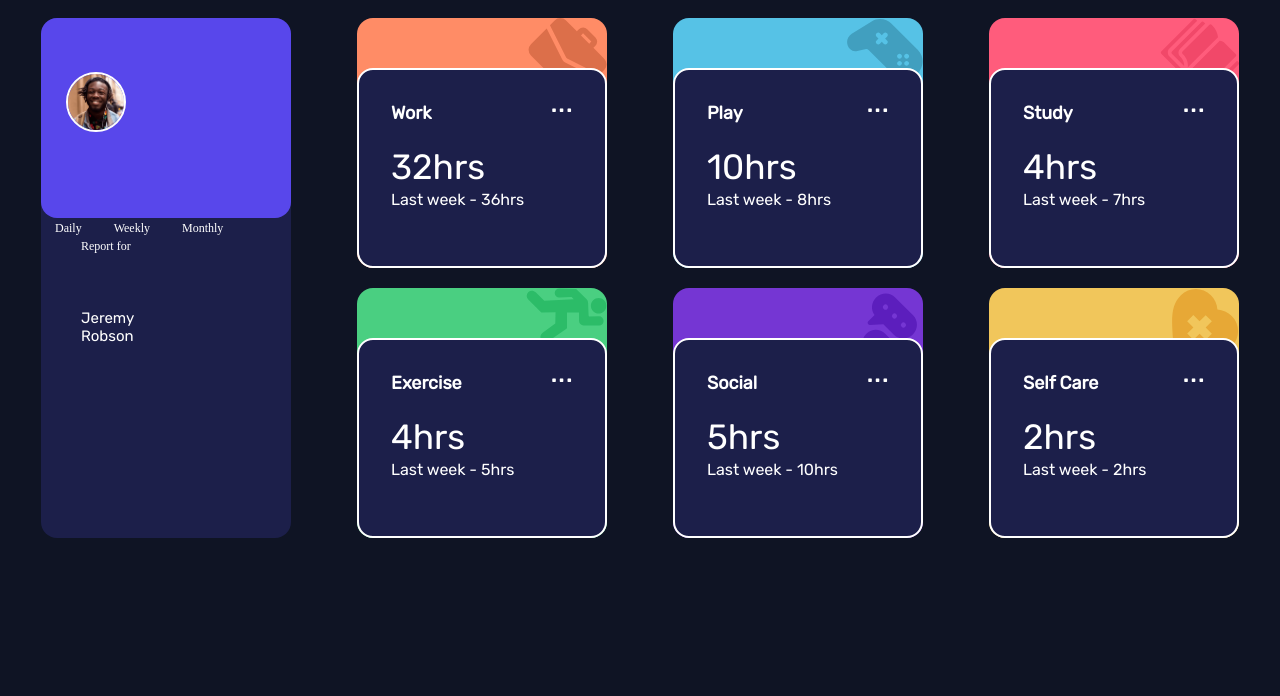
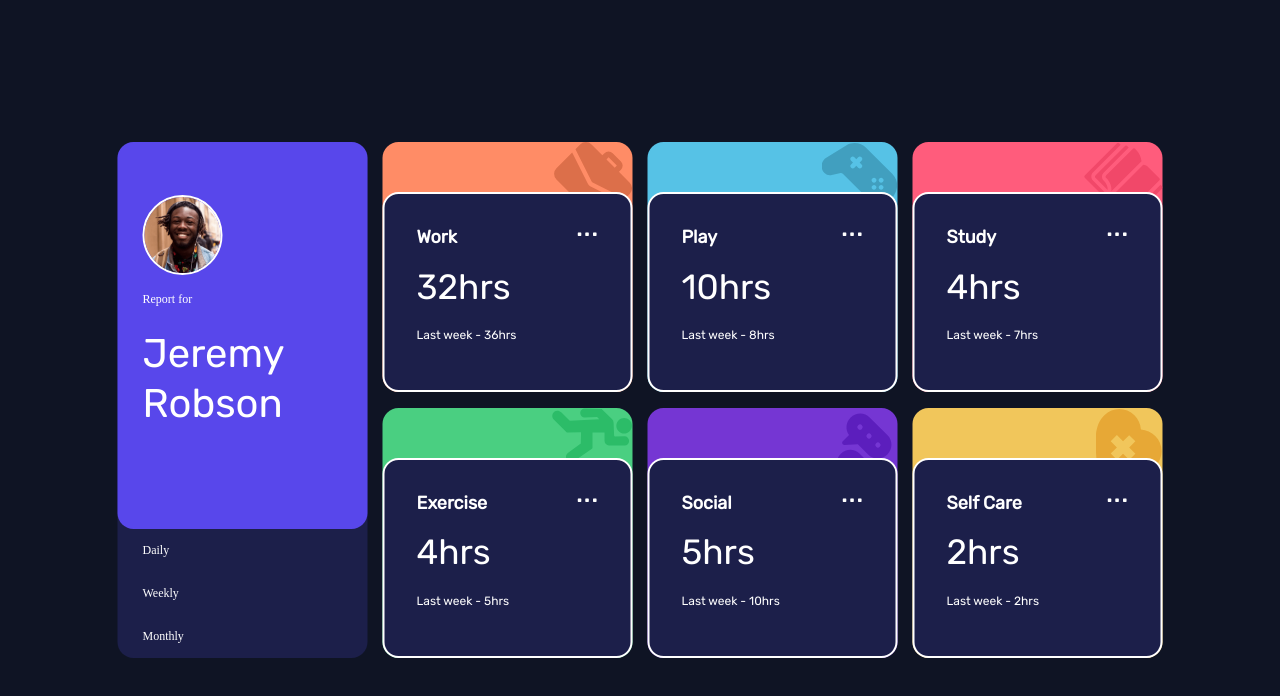
Before and after one commit to romulodev08/Painel-de-controle-de-tempo, a plain HTML site: page index.html in a window 1280 px wide. Drawn offline with Linux system fonts and the light colour scheme.

Commit message:
projeto em pc completo

```diff
--- a/estilos/index.css
+++ b/estilos/index.css
@@ -43,6 +43,9 @@ body {
     border: solid 2px white;
     background-color:   hsl(235, 46%, 20%);
 }
+.container > .card > .mainCard:hover {
+    background-color: hsl(236, 20%, 52%);
+}
 .container > .card > .mainCard h2 {
     font-size: 18px;
 }
@@ -66,7 +69,6 @@ body {
 
 .container .Perfil .infoPerfil {
     max-height: 200px;
-    height: 80%;
     border-radius: 1rem;
     padding: 25px;
     display: grid;
@@ -142,49 +144,71 @@ body {
 }
 @media (min-width: 950px) {
     .container {
+        position: absolute;
         display: grid;
-        grid-template-columns: 1fr 1fr 1fr 1fr;
         grid-template-rows: 1fr 1fr;
-        gap: 20px;
+        grid-template-columns: 1fr 1fr 1fr 1fr ;
+        width: fit-content;
+        gap: 15px;
+        top: 50%;
+        left: 50%;
+        transform: translate(-50%, -50%);
     }
-    .container .card {
+    .container > .card {
         width: 250px;
+        height: 250px;
+        border-radius: 1rem;
+        margin: auto;
+
     }
     .container .Perfil {
         grid-column: 1;
         grid-row: 1/3;
-        max-height: 100%;
         height: 100%;
-
+        display: grid;
+        grid-template-columns: 1fr;
+        grid-template-rows: 6fr 2fr;
     }
-    .Perfil .infoPerfil {
-        grid-template-columns: 1fr;
-        grid-template-rows: 1fr 1fr 1fr;
-
+    .container .Perfil .infoPerfil {
+        min-height: 0;
+        max-height: none;
+        grid-template-rows: 1fr 2fr;
     }
-
-
-    .container .Perfil .containerImgPerfil{
-        grid-column: 1;
-        grid-row: 1;
+    .container .Perfil .infoPerfil .containerImgPerfil {
+        width: 80px;
+        height: 80px;
     }
     .Perfil .infoPerfil > span {
         grid-row: 2;
-        grid-column: 1;
-        line-height: normal;
+        grid-column: 1/3;
+        line-height: 40px;
+        font-size: 12px;
+        padding-left: 0px;
     }
     .Perfil .infoPerfil > h1 {
-        font: normal 15px 'Rubik', sans-serif;
-        grid-row: 3;
-        grid-column: 1;
+        font: normal 40px 'Rubik', sans-serif;
+        grid-row: 2;
+        grid-column: 1/3;
         position: relative;
-        top: 55px;
-        padding-left: 15px;
+        top: 50px;
+        line-height: 50px;
+        padding-left: 0px;
     }
-
-
-
+    .mainCard > p {
+        line-height: 35px;
+    }
+    .lastWeek {
+        font-size: 12px;
+        line-height: 45px;
+    }
     .Perfil .dailyWeeklyMonthly {
-        display: inline;
+        display: flex;
+        flex-wrap: wrap;
+    }
+    .Perfil .dailyWeeklyMonthly span {
+        display: block;
+        width: 100%;
+        height: fit-content;
+        padding-left: 25px;
     }
 }
```
